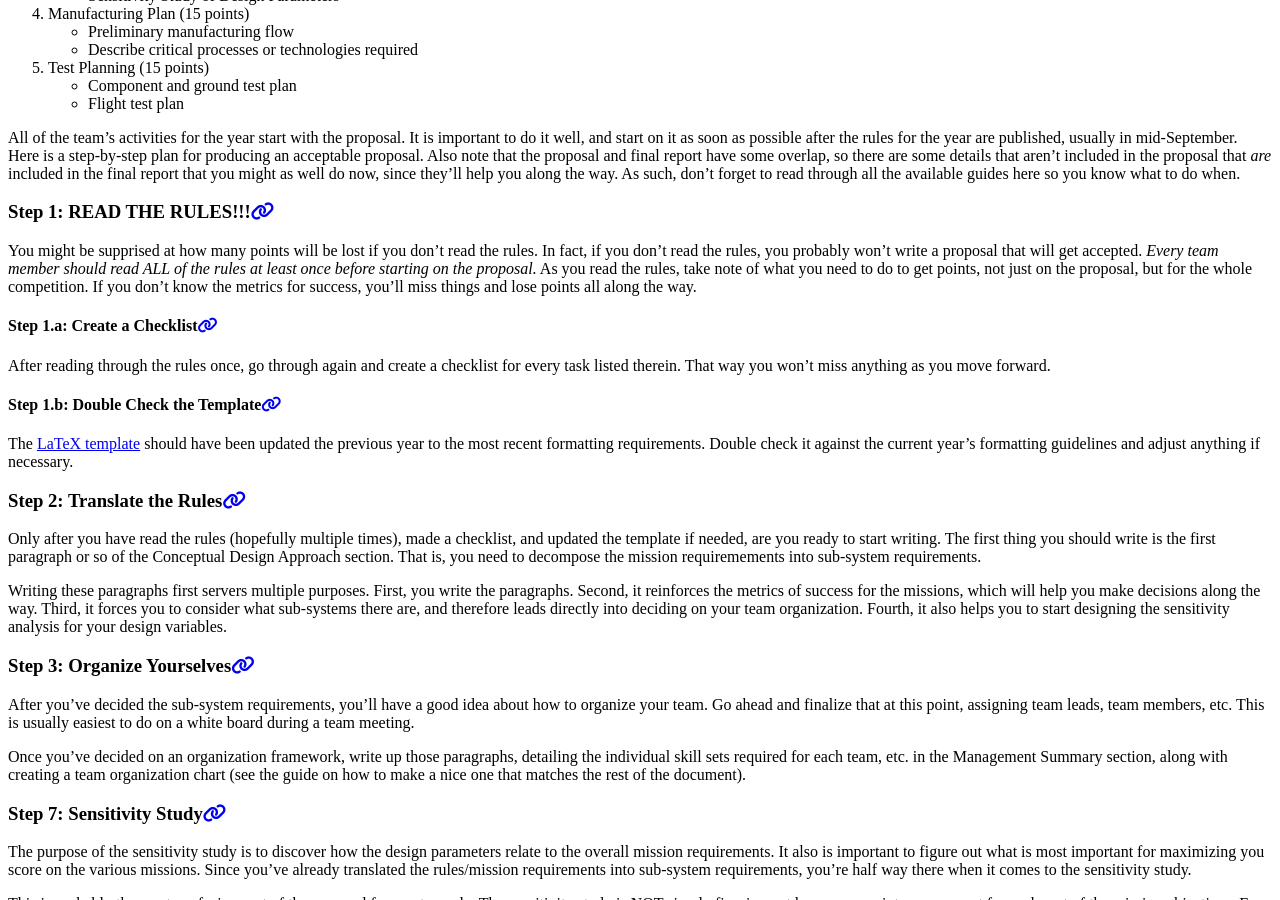
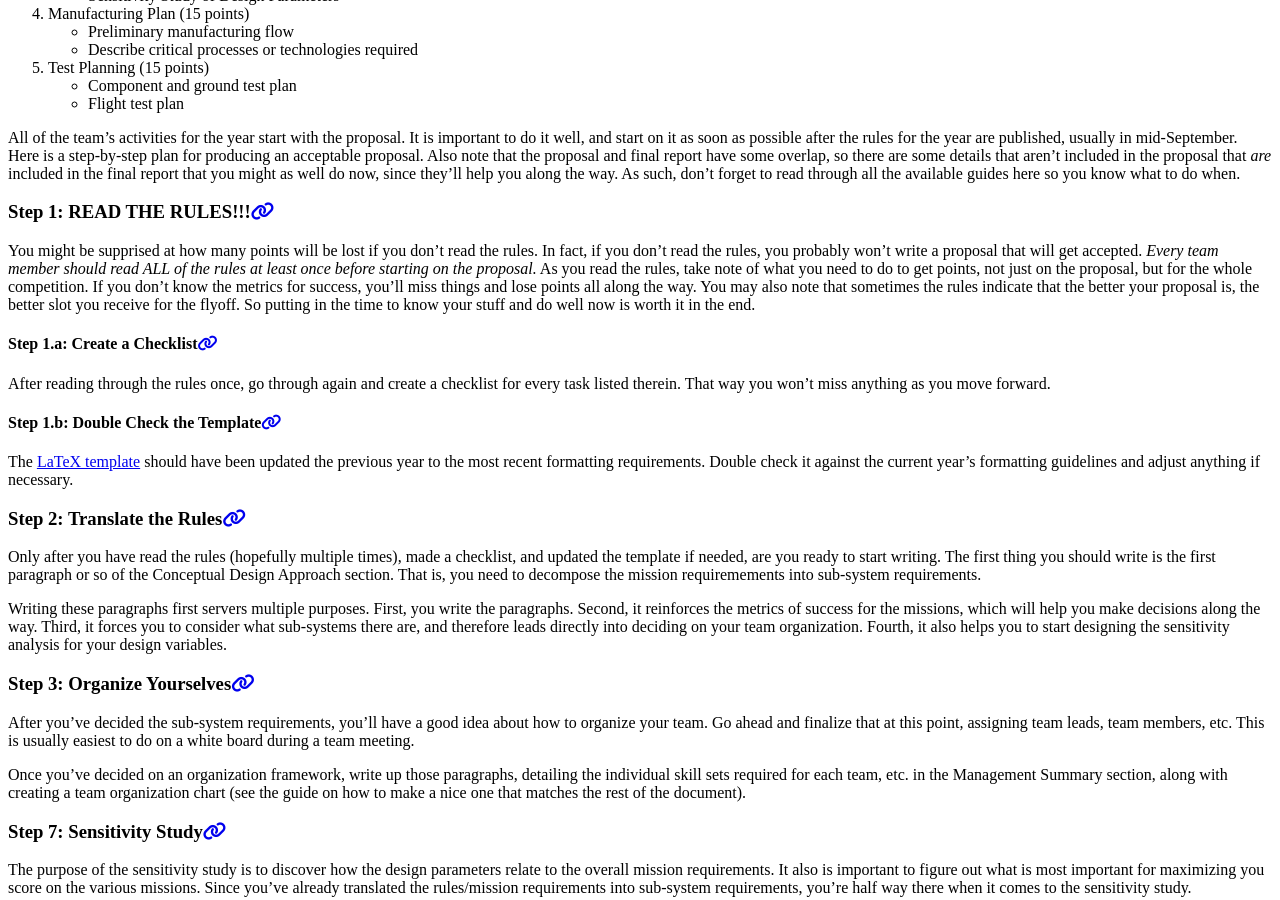
Before and after one commit to BYU-Aeronautics-Club/BYUAeronauticsClub.github.io, a Jekyll site: the page built from _pages/DBF/step-by-step/proposal.md, in a window 1280 px wide and 900 px high, scrolled down 837 px. Built offline with Jekyll 4.4.1, drawn with Linux system fonts in a browser that asks for light colours; cached includes are drawn as plain includes; nearby versions of some CDN libraries.

Commit message:
add a little detail

```diff
--- a/_pages/DBF/step-by-step/proposal.md
+++ b/_pages/DBF/step-by-step/proposal.md
@@ -35,7 +35,7 @@ All of the team's activities for the year start with the proposal.  It is import
 
 ### Step 1: READ THE RULES!!!
 
-You might be supprised at how many points will be lost if you don't read the rules.  In fact, if you don't read the rules, you probably won't write a proposal that will get accepted.  *Every team member should read ALL of the rules at least once before starting on the proposal.*  As you read the rules, take note of what you need to do to get points, not just on the proposal, but for the whole competition.  If you don't know the metrics for success, you'll miss things and lose points all along the way.
+You might be supprised at how many points will be lost if you don't read the rules.  In fact, if you don't read the rules, you probably won't write a proposal that will get accepted.  *Every team member should read ALL of the rules at least once before starting on the proposal.*  As you read the rules, take note of what you need to do to get points, not just on the proposal, but for the whole competition.  If you don't know the metrics for success, you'll miss things and lose points all along the way.  You may also note that sometimes the rules indicate that the better your proposal is, the better slot you receive for the flyoff.  So putting in the time to know your stuff and do well now is worth it in the end.
 
 #### Step 1.a: Create a Checklist
 
```
